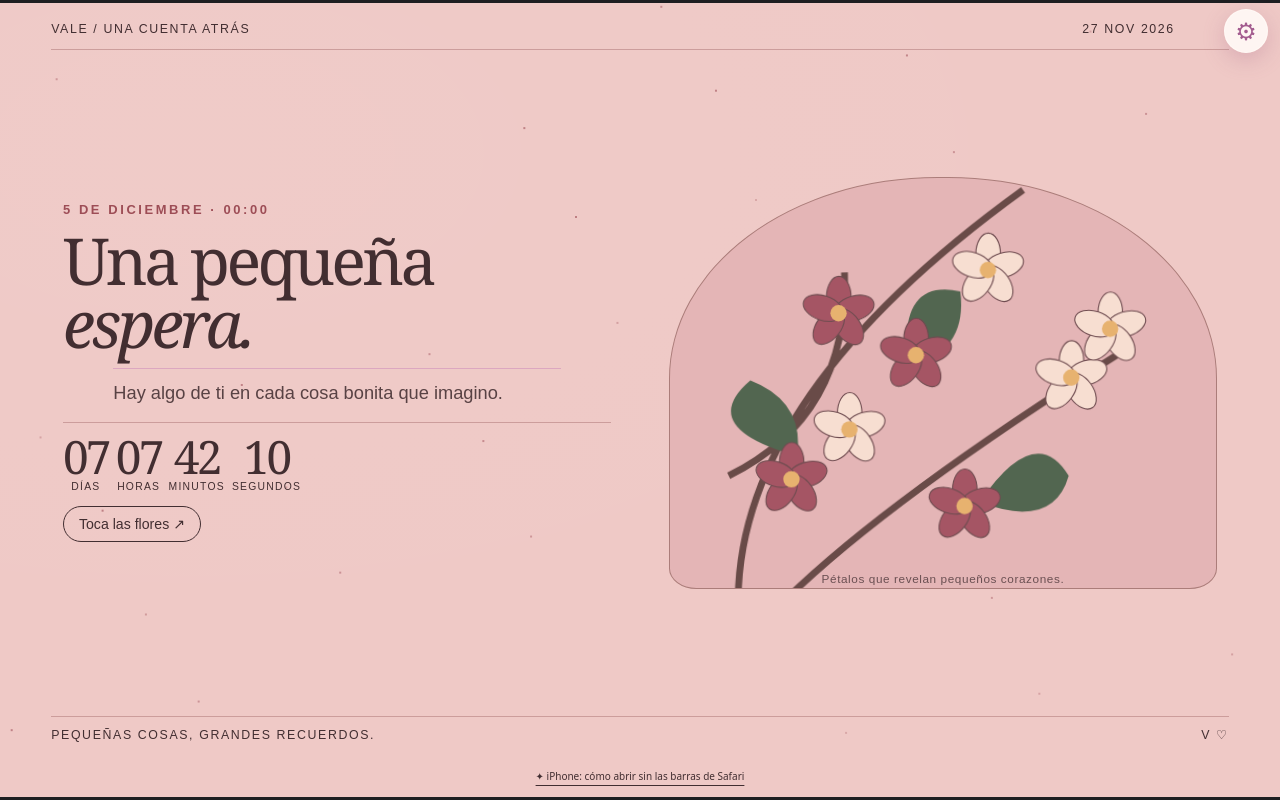
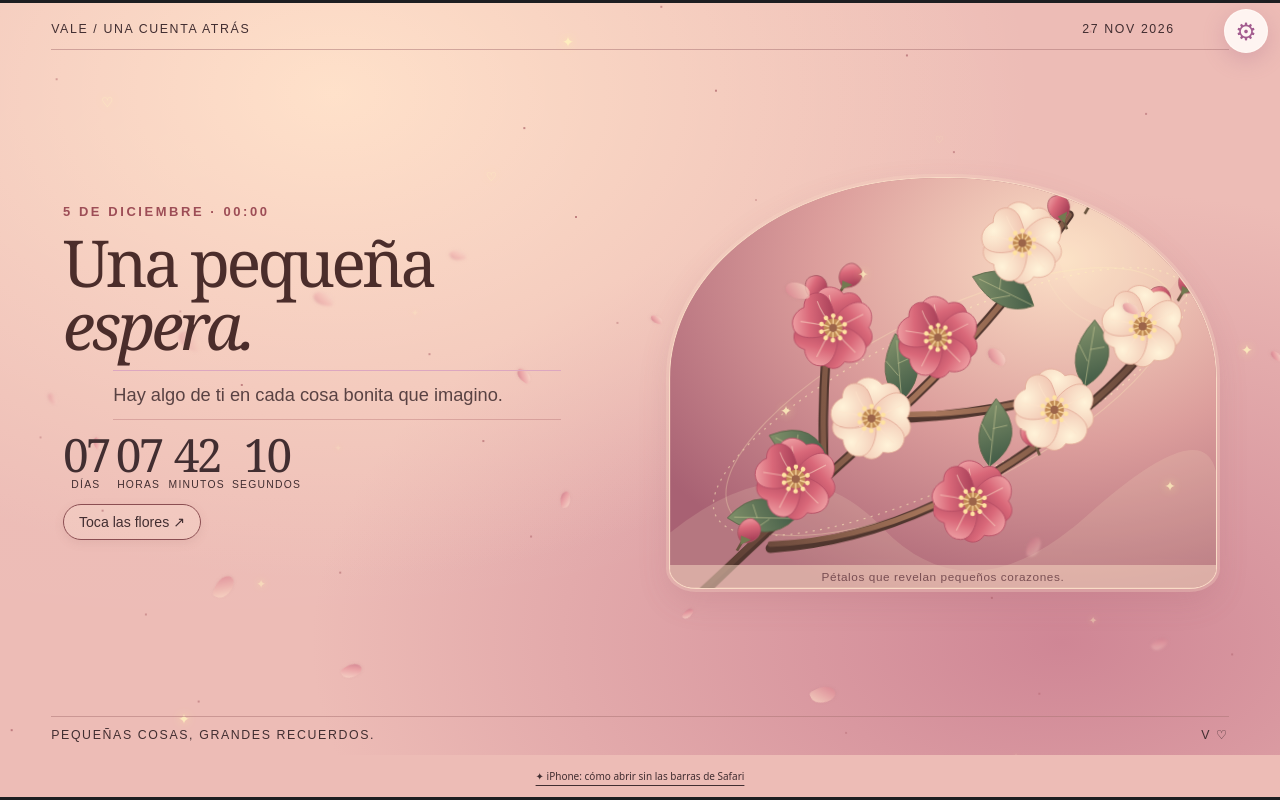
Before and after one commit to lugal3/valeteamo, a React (Vite) app: page / in a window 1280 px wide. Built offline with nearby package versions, Linux system fonts and the light colour scheme.

Commit message:
Contador 27 NOV: acabado botánico, pétalos, destellos y corrección navegación LP

```diff
--- a/src/DailyEditorial.tsx
+++ b/src/DailyEditorial.tsx
@@ -11,7 +11,7 @@ export const EDITORIAL:Record<string,{title:string;em:string;action:string;hint:
  music:{title:'Lado A.',em:'Para Vale.',action:'Elegir canción',hint:'Pon una canción que te guste.',total:0,done:''},
  finale:{title:'La última',em:'noche.',action:'Enciende las estrellas',hint:'Ilumina el cielo antes de medianoche.',total:6,done:'Pide un deseo. El resto puede esperar.'}
 };
-const FL=[[88,222],[130,185],[178,130],[230,67],[121,100],[292,145],[215,240],[320,109]];
+const FL=[[91,222],[146,177],[194,117],[255,47],[117,111],[280,169],[221,237],[344,107]];
 const ST=[[76,185],[122,97],[206,135],[273,67],[328,166],[235,223],[152,233]];
 const WI=[[200,68],[123,116],[277,116],[102,210],[298,210],[200,247]];
 const Dust=memo(function Dust(){return <div className="ed-dust" aria-hidden="true">{Array.from({length:32},(_,i)=><i className="daily-particle" key={i} style={{left:(i*37+4)%100+'%',top:(i*61+11)%100+'%',animationDelay:-i*.7+'s',animationDuration:7+i%7+'s'}}/>)}</div>});
@@ -36,6 +36,7 @@ export function DailyEditorial({theme,preview,children}:{theme:DailyTheme;previe
  const complete=info.total>0&&hits.length===info.total;
  return <div className={'ed-layout ed-'+theme.id}>
   <Dust/>
+  {theme.id==='blossom'&&<div className="ed-petal-field" aria-hidden="true">{Array.from({length:18},(_,i)=><i key={i} className="ed-falling-petal" style={{left:((i*37+5)%100)+'%',animationDelay:(-i*1.19)+'s',animationDuration:(10+i%8)+'s',width:(7+i%4*3)+'px',height:(12+i%4*4)+'px'}}/>)}{Array.from({length:14},(_,i)=><b key={i} className="ed-warm-spark" style={{left:((i*53+8)%100)+'%',top:((i*41+12)%100)+'%',animationDelay:-i*.37+'s'}}>{i%5===0?'♡':'✦'}</b>)}</div>}
   <div className="ed-top"><span>{preview?'LP / Vista previa · VALE':'VALE / una cuenta atrás'}</span><span>{theme.date} 2026</span></div>
   <div className="ed-main">
    <div className="ed-copy">
@@ -55,9 +56,20 @@ export function DailyEditorial({theme,preview,children}:{theme:DailyTheme;previe
    <div className="ed-object">
     <svg className="daily-art ed-art" viewBox="0 0 400 300" aria-hidden={theme.id==='letter'||theme.id==='aurora'||theme.id==='music'?true:undefined}>
      {theme.id==='blossom'&&<>
-      <g className="ed-branch"><path d="M50 310Q50 160 255 8M85 310Q160 235 330 125M42 220Q130 175 125 70" fill="none" stroke="#694b48" strokeWidth="5"/>
-      <g fill="#526650"><path d="M92 205q-75-20-35-55q40 15 35 55M172 138q-8-65 38-55q6 45-38 55M226 237q40-60 65-20q-11 40-65 20"/></g>
-      {FL.map(([x,y],n)=><g key={n} transform={`translate(${x} ${y})`}><g className={'ed-flower '+(hits.includes(n)?'hit':'')} {...target(n,'Flor '+(n+1))}>{Array.from({length:5},(_,i)=><ellipse key={i} cy="-12" rx="9" ry="15" transform={`rotate(${i*72})`} fill={n%2?'#f7ded1':'#a55564'} stroke="#6f4c50" strokeWidth=".8"/>)}<circle r="6" fill="#e7b26f"/>{hits.includes(n)&&<text y="-20" textAnchor="middle" fill="#8d3e55" fontSize="22" className="ed-bloom">♡</text>}</g></g>)}</g>
+      <defs>
+       <radialGradient id="ed-flower-sky" cx="72%" cy="20%" r="90%"><stop stopColor="#fce0c7"/><stop offset=".5" stopColor="#dc9e9c"/><stop offset="1" stopColor="#a86173"/></radialGradient>
+       <linearGradient id="ed-petal-pink" x1="0" y1="0" x2=".7" y2="1" gradientUnits="objectBoundingBox"><stop stopColor="#f4aeae"/><stop offset=".42" stopColor="#d96879"/><stop offset="1" stopColor="#9a344f"/></linearGradient>
+       <radialGradient id="ed-petal-cream" cx="40%" cy="20%" r="90%"><stop stopColor="#fff3d9"/><stop offset=".7" stopColor="#f2c9b5"/><stop offset="1" stopColor="#d68a86"/></radialGradient>
+       <linearGradient id="ed-wood"><stop stopColor="#53372f"/><stop offset=".5" stopColor="#a7765b"/><stop offset="1" stopColor="#634538"/></linearGradient>
+       <linearGradient id="ed-leaf" x2="1" y2="1"><stop stopColor="#81916a"/><stop offset="1" stopColor="#3f5945"/></linearGradient>
+      </defs>
+      <rect width="400" height="300" fill="url(#ed-flower-sky)"/>
+      <g opacity=".15" fill="#fff1c8"><circle cx="331" cy="51" r="47"/><circle cx="331" cy="51" r="59" fill="none" stroke="#fff1c8"/><path d="M0 260Q90 188 155 256T305 248T400 215V300H0Z"/></g>
+      <g className="ed-golden-orbit" fill="none" stroke="#fff2be" strokeWidth=".8" opacity=".65"><ellipse cx="205" cy="164" rx="191" ry="57" transform="rotate(-26 205 164)" strokeDasharray="1.5 4"/><ellipse cx="205" cy="164" rx="180" ry="65" transform="rotate(-26 205 164)" opacity=".5"/></g>
+      <g className="ed-branch"><path d="M20 310Q91 240 160 177T289 26M73 273Q163 266 249 208T362 100M112 220Q108 153 116 95M160 177Q227 174 280 158" fill="none" stroke="#50362e" strokeWidth="7" strokeLinecap="round"/><path d="M20 307Q91 240 160 177T289 26M73 270Q163 266 249 208T362 100M112 217Q108 153 116 95M160 174Q227 174 280 158" fill="none" stroke="url(#ed-wood)" strokeWidth="4" strokeLinecap="round"/>
+      {[[116,212,-34],[168,164,24],[233,211,35],[264,93,-35],[302,152,38],[91,251,-60]].map(([x,y,rot],n)=><g key={n} transform={`translate(${x} ${y}) rotate(${rot})`}><path d="M0 0Q-27-7-25-43Q12-35 0 0" fill="url(#ed-leaf)" stroke="#576447" strokeWidth=".6"/><path d="M0 0L-22-39M-10-16L-23-22M-14-24L-7-32" fill="none" stroke="#d2d09a" strokeWidth=".6" opacity=".6"/></g>)}
+      {[[285,30],[304,19],[108,91],[124,81],[360,96],[373,82],[267,196],[52,269]].map(([x,y],n)=><g key={n} transform={`translate(${x} ${y}) rotate(${n%2?30:-22})`}><path d="M0 7v-14" stroke="#68533e" strokeWidth="2"/><path d="M0 0C-12-4-8-20 0-19C10-19 12-5 0 0Z" fill="url(#ed-petal-pink)" stroke="#a85763" strokeWidth=".6"/><path d="M-3-4L0 2 5-5" fill="#727a50"/></g>)}
+      {FL.map(([x,y],n)=><g key={n} transform={`translate(${x} ${y})`}><g className={'ed-flower '+(hits.includes(n)?'hit':'')} {...target(n,'Flor '+(n+1))}><circle r="28" fill="transparent"/>{Array.from({length:5},(_,i)=><g key={i} transform={`rotate(${i*72+12})`}><path d="M0 3C-10-1-22-17-15-25C-9-32 0-28 2-26C13-33 22-20 15-11C9-3 4 1 0 3Z" fill={n%2?'url(#ed-petal-cream)':'url(#ed-petal-pink)'} stroke={n%2?'#e3ac99':'#b64e65'} strokeWidth=".6"/><path d="M0 0Q-3-12-8-23M1-1Q5-13 11-20" fill="none" stroke="#ffe4cb" opacity=".52" strokeWidth=".8"/></g>)}<circle r="7" fill="#c18b54"/>{Array.from({length:10},(_,i)=><g key={i} transform={`rotate(${i*36})`}><path d="M0 2V-9" stroke="#f5d19a" strokeWidth="1"/><circle cy="-9" r="1.7" fill="#ffe2a1"/></g>)}<circle r="3" fill="#9c6449"/>{hits.includes(n)&&<g className="ed-heart-burst"><text y="-35" textAnchor="middle" fill="#fff1d9" fontSize="22">♡</text><circle cx="-24" cy="-15" r="2" fill="#fff1b4"/><circle cx="23" cy="-24" r="2" fill="#fff1b4"/></g>}</g></g>)}</g>
      </>}
      {theme.id==='constellation'&&<>
       <g fill="none" stroke="#c4ac7950"><circle cx="200" cy="150" r="138"/><circle cx="200" cy="150" r="110"/><ellipse cx="200" cy="150" rx="177" ry="84" transform="rotate(-25 200 150)"/></g>
--- a/src/birthday-editorial.css
+++ b/src/birthday-editorial.css
@@ -64,3 +64,29 @@
 .ed-countdown[data-daily-theme=music]{--ed-public-bg:#ded1b9;--ed-public-ink:#2c302c}
 .ed-countdown[data-daily-theme=finale]{--ed-public-bg:#221f28;--ed-public-ink:#eee4cc}
 .ed-tools .daily-preview button:focus-visible{outline:2px solid #fff;outline-offset:2px}
+
+/* Blossom final art direction: warm paper, botanical vector illustration,
+   falling petals and subtle gold accents. Noninteractive layers ignore input. */
+.ed-countdown .ed-layout{flex-shrink:0;overflow:hidden}
+.ed-countdown .ed-object{min-height:0;isolation:isolate}
+.ed-countdown .ed-layout .ed-art{position:absolute;inset:0;width:100%;height:100%;max-width:100%;max-height:100%;overflow:hidden;pointer-events:none}
+.ed-countdown .ed-art [role=button]{pointer-events:auto}
+.ed-countdown .ed-tools{position:relative;z-index:5;flex-shrink:0;isolation:isolate}
+.ed-countdown .ed-layout.ed-blossom{--bg:#efc0b8;background:radial-gradient(ellipse at 26% 12%,#ffe0c8 0%,transparent 52%),radial-gradient(ellipse at 83% 85%,#cf8695 0%,transparent 50%),#edbcb6}
+.ed-blossom .ed-object{background:#c78d90;border:1px solid #f9dbc6;box-shadow:0 0 0 3px #f7d9c450,0 12px 32px #94515f28,inset 0 0 26px #fbe6c63a;border-radius:49% 49% 5% 5%}
+.ed-blossom .ed-art{border-radius:inherit}
+.ed-blossom .ed-hint{z-index:2;background:#f4d3bfbf;padding:5px 2px;bottom:0;color:#633e42}
+.ed-blossom .ed-copy h1{color:#4b2d2b}.ed-blossom .daily-message{border-block:1px solid #a65a6050;padding:10px 0;margin-bottom:10px}.ed-blossom .daily-message p{margin:0}
+.ed-blossom .birthday-time{border-top:0;padding-top:3px}
+.ed-blossom .ed-action{background:#fff0df30;border-color:#8b4e52;box-shadow:0 3px 10px #9b5c6120}
+.ed-petal-field{position:absolute;inset:0;pointer-events:none;overflow:hidden;z-index:1}
+.ed-falling-petal{position:absolute;top:-26px;border-radius:68% 20% 65% 35%;background:linear-gradient(130deg,#fff2db,#e8969d 60%,#b65d76);box-shadow:0 1px 3px #a8586430;opacity:.7;animation:ed-petal-fall 12s linear infinite;will-change:transform}
+.ed-falling-petal:nth-child(3n){filter:blur(1px);opacity:.4}.ed-falling-petal:nth-child(4n){background:linear-gradient(145deg,#ffe9ce,#d87889)}
+@keyframes ed-petal-fall{0%{transform:translate3d(-20px,-4vh,0) rotate(-35deg)}50%{transform:translate3d(36px,52vh,0) rotate(135deg)}100%{transform:translate3d(-28px,110vh,0) rotate(310deg)}}
+.ed-warm-spark{position:absolute;color:#fff3bf;font:12px Georgia;animation:ed-warm-twinkle 4s ease-in-out infinite;text-shadow:0 0 8px #fff0a0;opacity:.5}
+@keyframes ed-warm-twinkle{0%,100%{opacity:.18;transform:scale(.7)}50%{opacity:.85;transform:scale(1.2)}}
+.ed-golden-orbit{animation:ed-orbit-glow 6s ease-in-out infinite}@keyframes ed-orbit-glow{50%{opacity:.25}}
+.ed-heart-burst{animation:ed-heart-rise 1.1s ease-out both}@keyframes ed-heart-rise{from{opacity:0;transform:translateY(14px) scale(.7)}to{opacity:1;transform:translateY(-7px) scale(1)}}
+.ed-countdown[data-daily-theme=blossom]{--ed-public-bg:#edbcb6}
+@media(max-height:460px) and (orientation:landscape){.ed-blossom .daily-message{padding:6px 0;margin-bottom:5px}.ed-blossom .ed-copy h1{font-size:clamp(30px,5.2cqw,52px)}}
+@media(prefers-reduced-motion:reduce){.ed-falling-petal{top:35%;transform:rotate(25deg);opacity:.42}}
```
Also changed, not shown: tests/cosmos-public-flow.cjs (+1 -0 lines), 1 other file (tests, documents, lock files or other folders).
